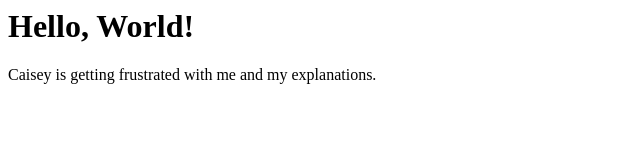
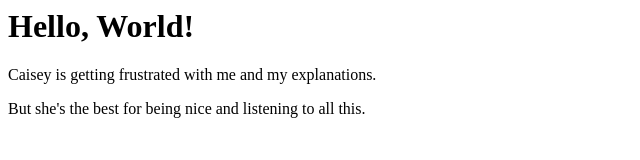
Before and after one commit to yesiac/git_learnings, a plain HTML site: page index.html in a window 1280 px wide. Shown: the whole page, without its empty margins (0-640 px from the left). Drawn offline with Linux system fonts and the light colour scheme.

Commit message:
New Paragraph.

```diff
--- a/index.html
+++ b/index.html
@@ -5,5 +5,6 @@
     <body>
         <h1>Hello, World!</h1>
         <p>Caisey is getting frustrated with me and my explanations.</p>
+        <p>But she's the best for being nice and listening to all this.</p>
     </body>
 </html>
```
